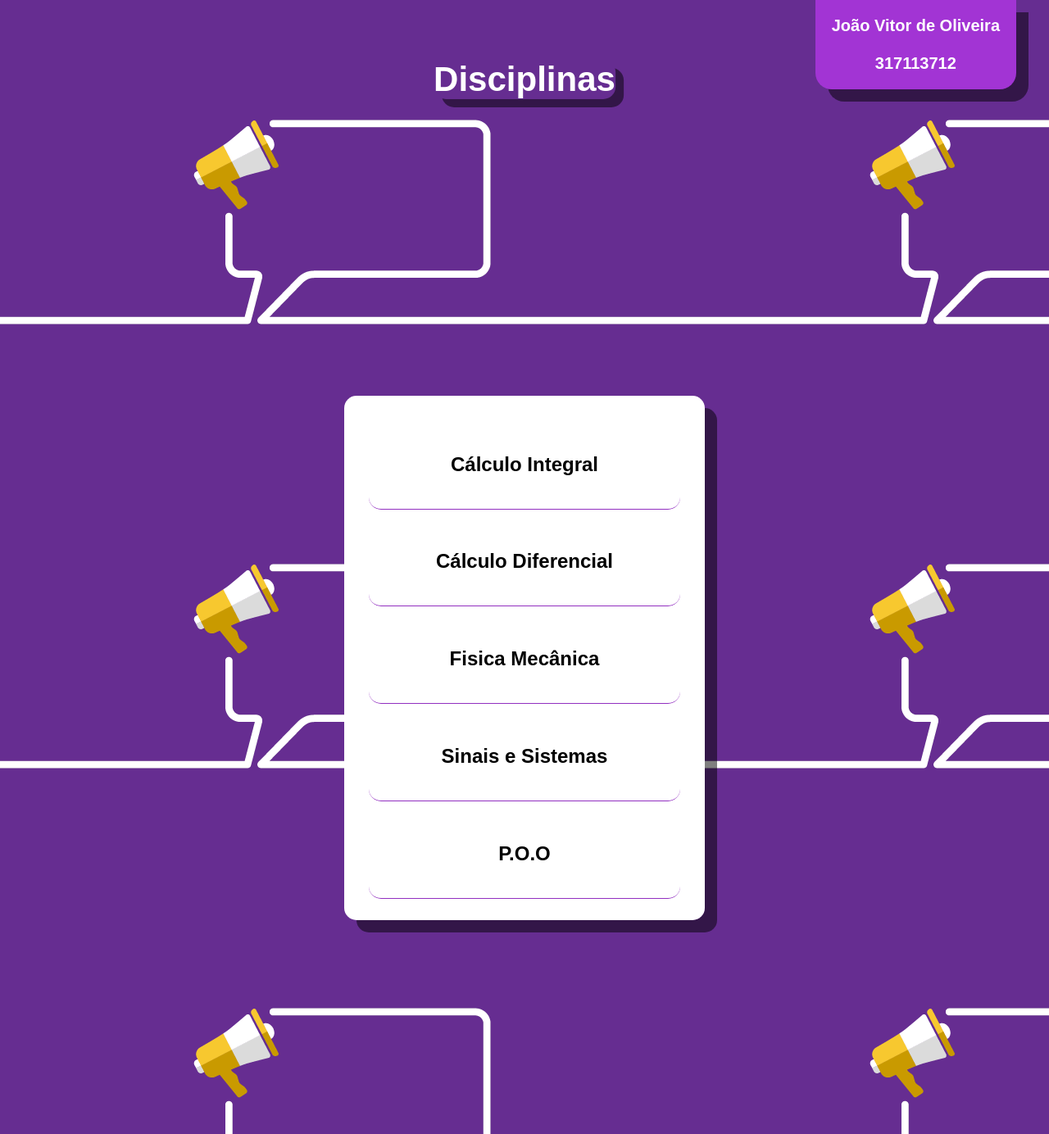
After one commit to JoaoVitorDeOliveira/Connection-PHP-MYSQL, a PHP site: page /layout.html in a window 1280 px wide. The commit adds this page. Shown: the whole page at 82% size. Run offline with PHP 8.4, Linux system fonts and the light colour scheme.

Commit message:
Em produção

```diff
--- /dev/null
+++ b/layout.html
@@ -0,0 +1,65 @@
+<!DOCTYPE html>
+<html>
+<head>
+    <meta charset="utf-8" />
+    <meta http-equiv="X-UA-Compatible" content="IE=edge">
+    <title>Page Title</title>
+    <meta name="viewport" content="width=device-width, initial-scale=1">
+    <link rel="stylesheet" type="text/css" media="screen" href="main.css" />
+    <script src="main.js"></script>
+</head>
+<body>
+    <h1>Disciplinas</h1>
+    <div class="info">
+            João Vitor de Oliveira </br></br>
+            317113712
+    </div>
+    <div class="lateral"></div>
+   <section>
+    <ul>
+
+        <li>
+            <div class="show">
+                <h2>Cálculo Integral</h2>
+            </div>
+        </li>
+        <li>
+            <div class="hidde">
+                <h2>Cálculo Diferencial</h2>
+            </div>
+        </li>
+        <li>
+            <div>
+                <h2>Fisica Mecânica</h2>
+            </div>
+        </li>
+        <li>
+            <div>
+                <h2>Sinais e Sistemas</h2>
+            </div>
+        </li>
+        <li>
+            <div>
+                <h2>P.O.O</h2>
+            </div>
+        </li>
+        <li>
+                <div>
+                    <h2>P.O.O</h2>
+                </div>
+            </li>
+            <li>
+                    <div>
+                        <h2>P.O.O</h2>
+                    </div>
+                </li>
+                <li>
+                        <div>
+                            <h2>P.O.O</h2>
+                        </div>
+                    </li>
+
+    </ul>
+</section>
+</body>
+</html>
--- /dev/null
+++ b/main.css
@@ -0,0 +1,80 @@
+body
+{
+    margin: 0;
+    padding: 0;
+    font-family: sans-serif;
+    background: url(res/Aleatórios-parte-2_O-que-é-blog-um-guia-detalhado.png);
+}
+.info
+{
+    float: right;
+    margin-right: 40px;
+    padding: 20px;
+    color: white;
+    font-size: 20px;
+    font-weight: bold;
+    box-shadow: 15px 15px 0px rgba(0, 0, 0, .5);
+    background: #a234d4;
+    border-radius: 0px 0px 20px 20px;
+    transition: .3s;
+    text-align: center;
+}
+.info:hover
+{
+    transform: scale(1.2);
+    cursor: pointer;
+    transition: .3s;
+}
+ul
+{
+    margin: 0;
+    padding: 20px;
+    position: absolute;
+    height: 600px;
+    max-height: 600px;
+    width: 400px;
+    top: 58%;
+    left: 50%;
+    transform: translate(-50%, -50%);
+    background: #fff;
+    border-radius: 15px;
+    box-shadow: 15px 15px 0px rgba(0, 0, 0, .5);
+    box-sizing: content-box;
+    overflow: auto;
+}
+h1
+{
+    position: absolute;
+    margin: 0;
+    padding: 0;
+    color: #fff;
+    font-weight: bold;
+    position: absolute;
+    top: 7%;
+    left: 50%;
+    transform: translate(-50%, -50%);
+    border-radius: 15px;
+    box-shadow: 10px 10px 0px rgba(0, 0, 0, .5);
+    font-size: 42px;
+}
+
+ul li
+{
+    position: relative;
+    list-style: none;
+    box-sizing: border-box;
+    padding: 20px;
+    border-radius: 15px;
+    border-bottom: solid 1px #922fc0;
+    margin: 10px;
+    text-align: center;
+}
+
+ul li:hover
+{
+    background: #922fc0;
+    border-radius: 15px;
+    transition: .1s;
+    color: #fff;
+    cursor: pointer;
+}
```
Also changed, not shown: bancoDeDados/aplicacao_web_UNA.sql (+22 -4 lines), php/criarTabelasDeDisciplinasGenericas.php (+6 -1 lines), res/Aleatórios-parte-2_O-que-é-blog-um-guia-detalhado.png (added).
